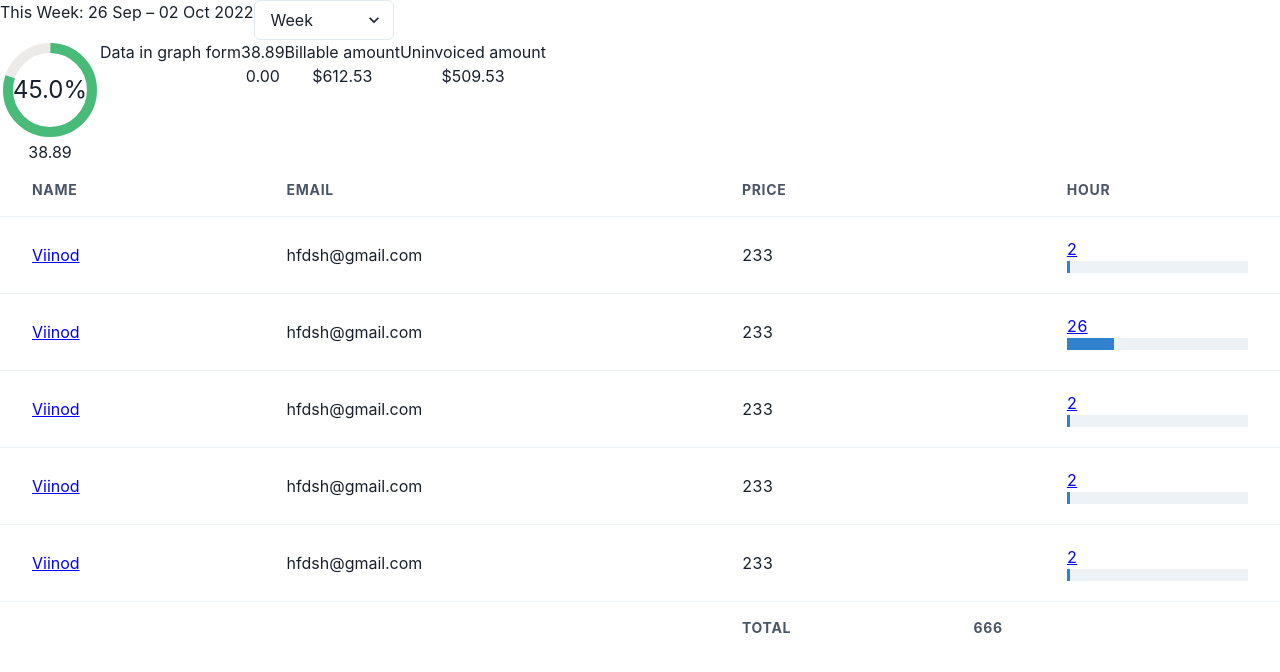
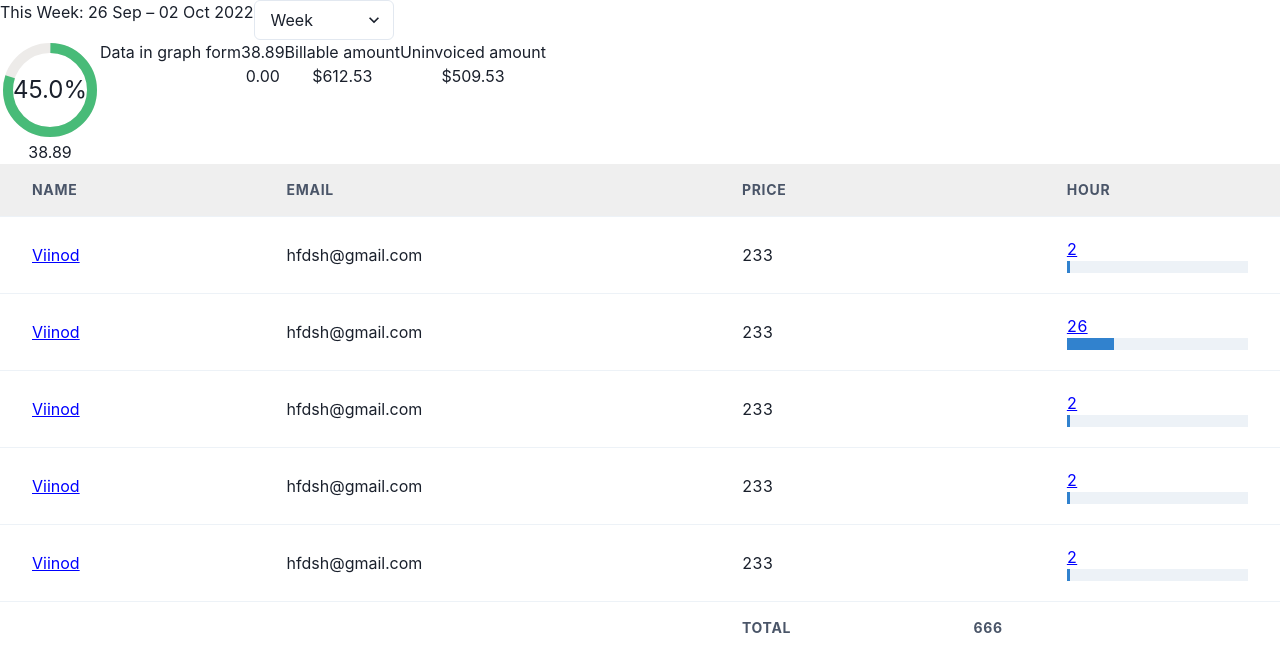
Before and after one commit to vin9012d/Harvest_clone, a React (Create React App) app in the folder frontend/: page /report in a window 1280 px wide. Shown: the top 672 px of the page. Built offline with nearby package versions, Linux system fonts and the light colour scheme.

Commit message:
just css given to table header

```diff
--- a/frontend/src/Components/Vinodmodal/Reporttable.jsx
+++ b/frontend/src/Components/Vinodmodal/Reporttable.jsx
@@ -24,7 +24,7 @@ export const Reporttable = ({ data }) => {
       <Box>
           <TableContainer>
   <Table size='lg'>
-                  <Thead >
+                  <Thead  backgroundColor="#efefef">
                       <Tr>
                           {heading.map((item,id) => (
                               <Th key={id}>{ item}</Th>
```
